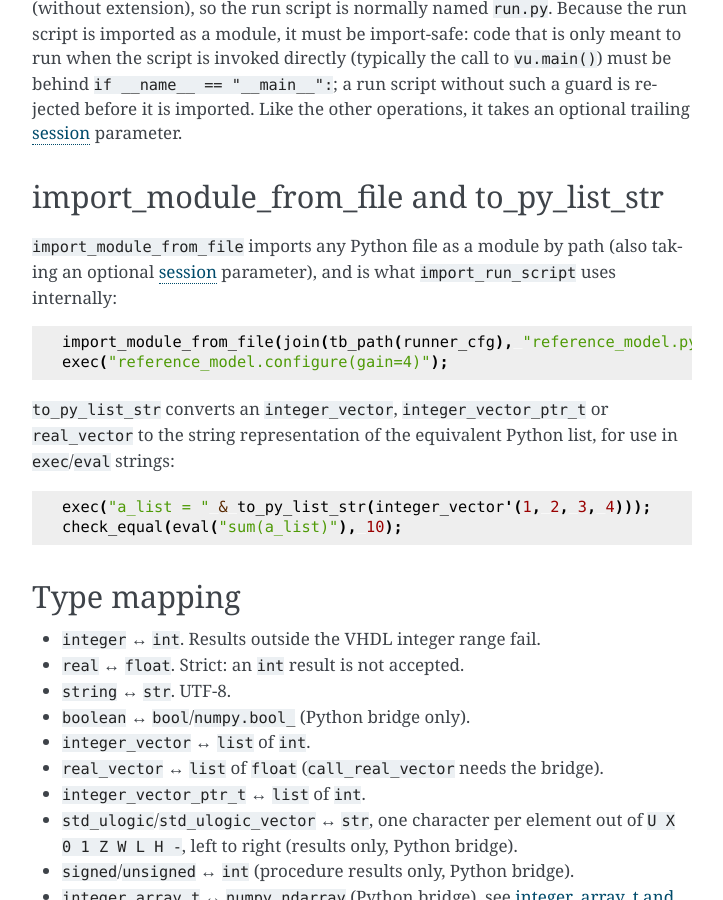
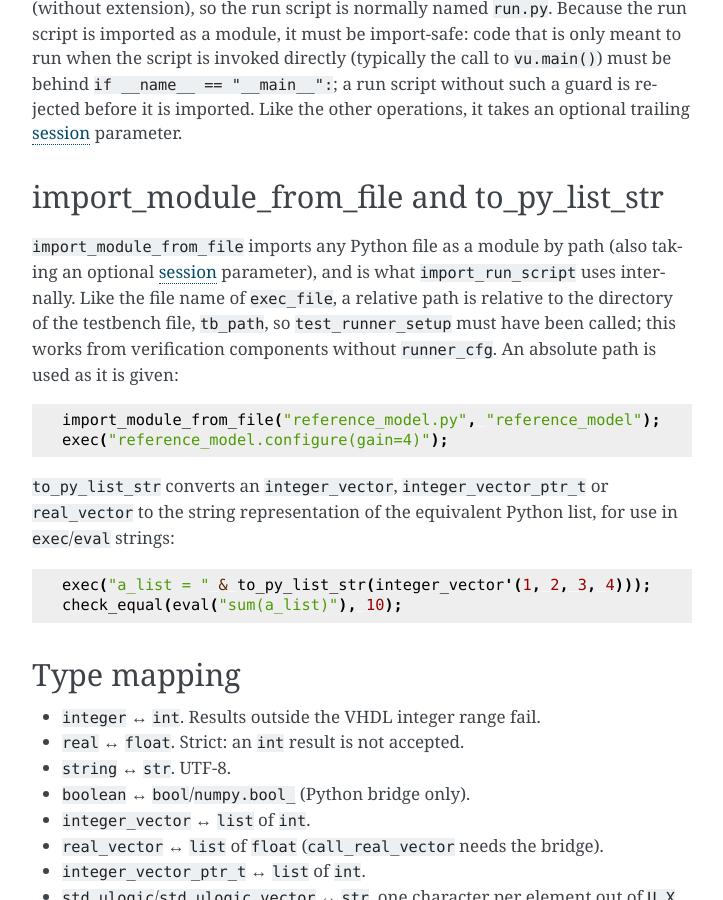
Before and after one commit to VUnit/vunit-python-bridge, a Sphinx documentation site: the page built from docs/user_guide.rst, in a window 1280 px wide and 900 px high, scrolled down 9036 px. Shown: the whole window, without its empty margins (388-1111 px from the left). Built offline with Sphinx 7.4.7, drawn with Linux system fonts in a browser that asks for light colours.

Commit message:
Resolve relative paths of import_module_from_file against the testbench directory (#9)
Like exec_file, a relative path is now taken from tb_path rather than from
the working directory of the simulator, so verification components can
import their models without runner_cfg. Fixes #7.

Co-authored-by: Claude Opus 5.5 <noreply@anthropic.com>

```diff
--- a/docs/user_guide.rst
+++ b/docs/user_guide.rst
@@ -459,11 +459,15 @@ import_module_from_file and to_py_list_str
 
 ``import_module_from_file`` imports any Python file as a module by path (also
 taking an optional :ref:`session <python_bridge:sessions>` parameter), and is
-what ``import_run_script`` uses internally:
+what ``import_run_script`` uses internally. Like the file name of
+``exec_file``, a relative path is relative to the directory of the testbench
+file, ``tb_path``, so ``test_runner_setup`` must have been called; this works
+from verification components without ``runner_cfg``. An absolute path is used
+as it is given:
 
 .. code-block:: vhdl
 
-    import_module_from_file(join(tb_path(runner_cfg), "reference_model.py"), "reference_model");
+    import_module_from_file("reference_model.py", "reference_model");
     exec("reference_model.configure(gain=4)");
 
 ``to_py_list_str`` converts an ``integer_vector``, ``integer_vector_ptr_t`` or
```
Also changed, not shown: release_notes/0.2.0.md (added, +3 -0 lines), 3 other files.
